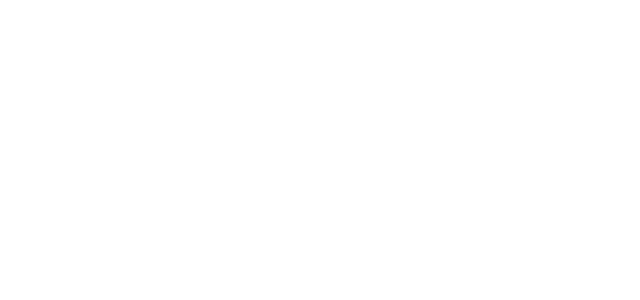
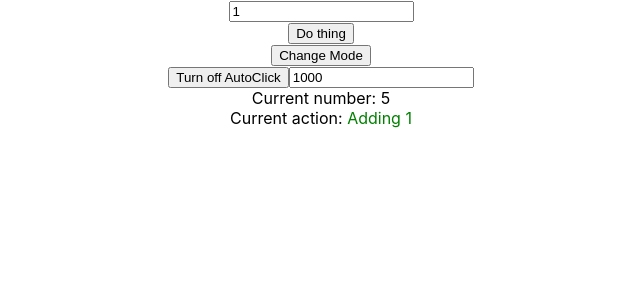
Before and after one commit to NforceCode/react-classtasks, a React (Create React App) app: page / in a window 1280 px wide. Shown: the top 300 px of the page, without its empty margins (319-959 px from the left). Built offline with nearby package versions, Linux system fonts and the light colour scheme.

Commit message:
Add basic Counter

```diff
--- a/src/App.js
+++ b/src/App.js
@@ -1,12 +1,29 @@
-import logo from './logo.svg';
 import './App.css';
+import React from 'react';
+import CounterController from './components/CounterController';
+import Counter from './components/Counter';
 
-function App() {
-  return (
-    <div className="App">
+class App extends React.Component {
+  constructor(props) {
+    super(props);
+    this.state ={
+      step : 1,
+    }
+  }
 
-    </div>
-  );
+  changeStep = (number) => {
+    this.setState({step: number})
+  }
+
+  render() {
+    const {step} = this.state;
+    return (
+      <div className='App'>
+        <CounterController step={step}  changeStep={this.changeStep}/>
+        <Counter step={step} />
+      </div>
+    );
+  }
 }
 
 export default App;
--- /dev/null
+++ b/src/components/Counter/AutoClicker/index.jsx
@@ -0,0 +1,57 @@
+import React, { Component } from 'react';
+
+class AutoClicker extends Component {
+  constructor(props) {
+    super(props);
+    this.state = {
+      isTurnedOn : false,
+      clickIntervalMs : 1000,
+    }
+    this.intervalId = null;
+  }
+
+  handleChange = ({target:{value}}) => {
+    this.setState({clickIntervalMs: value})
+  }
+
+  toggleAutoClicker = () => {
+    const {isTurnedOn} = this.state;
+    this.setState({isTurnedOn : !isTurnedOn});
+  }
+
+  startClicking = (value, interval) => {
+    const {changeValue} = this.props;
+    if(!this.intervalId){
+      this.intervalId= setInterval(()=>{changeValue(value)},interval);
+    }
+  }
+  stopClicking = () => {
+    clearInterval(this.intervalId);
+    this.intervalId = null;
+  }
+
+  componentDidMount () {
+    this.toggleAutoClicker();
+  }
+  componentDidUpdate () {
+    const {step} = this.props;
+    const {isTurnedOn, clickIntervalMs} = this.state;
+    isTurnedOn? this.startClicking(step,clickIntervalMs) : this.stopClicking();
+  }
+
+  componentWillUnmount () {
+    this.stopClicking();
+  }
+
+  render() {
+    const {isTurnedOn, clickIntervalMs} = this.state;
+    return (
+      <div>
+        <button onClick={this.toggleAutoClicker}>{isTurnedOn? `Turn off AutoClick` : `Turn on AutoClick`}</button>
+        <input type="number" value={clickIntervalMs} onChange={this.handleChange}/>
+      </div>
+    );
+  }
+}
+
+export default AutoClicker;
--- /dev/null
+++ b/src/components/Counter/Button/index.jsx
@@ -0,0 +1,19 @@
+import React, { Component } from 'react';
+
+class Button extends Component {
+  constructor(props) {
+    super(props);
+
+  }
+
+  render() {
+    const {changeValue, step, text} = this.props
+    return (
+      <div>
+        <button onClick={() =>{changeValue(step)}}>{text}</button>
+      </div>
+    );
+  }
+}
+
+export default Button;
--- /dev/null
+++ b/src/components/Counter/index.jsx
@@ -0,0 +1,54 @@
+import React, { Component } from 'react';
+import AutoClicker from './AutoClicker';
+import Button from './Button';
+
+const spanStyleIncrementing = {
+  color: 'green',
+};
+const spanStyleDecrementing = {
+  color: 'red',
+};
+
+class Counter extends Component {
+  constructor(props) {
+    super(props);
+    this.state = {
+      counter: 0,
+      isIncrementing: true,
+    };
+  }
+
+  changeValue = (number) => {
+    const { counter, isIncrementing } = this.state;
+    let newCounter;
+    isIncrementing ? (newCounter = counter + number) : (newCounter = counter - number);
+
+    this.setState({ counter: newCounter });
+  };
+
+  changeMode = () => {
+    const { isIncrementing } = this.state;
+    this.setState({ isIncrementing: !isIncrementing });
+  };
+
+  render() {
+    const { step } = this.props;
+    const { counter, isIncrementing } = this.state;
+    return (
+      <div>
+        <Button changeValue={this.changeValue} step={step} text={`Do thing`} />
+        <button onClick={this.changeMode}>Change Mode</button>
+        <AutoClicker changeValue={this.changeValue} step={step}/>
+        <div>Current number: {counter}</div>
+        <div>
+          Current action:{' '}
+          <span style={isIncrementing? spanStyleIncrementing : spanStyleDecrementing}>
+            {isIncrementing ? `Adding ${step}` : `Subtracting ${step}`}
+          </span>
+        </div>
+      </div>
+    );
+  }
+}
+
+export default Counter;
--- /dev/null
+++ b/src/components/CounterController/index.jsx
@@ -0,0 +1,26 @@
+import React, { Component } from 'react';
+
+class CounterController extends Component {
+  constructor(props) {
+    super(props);
+    this.state = {
+      step: props.step
+    }
+  }
+
+  handleChange = ({target}) => {
+    const {changeStep} = this.props;
+    changeStep(Number(target.value));
+  }
+
+  render() {
+    const {step} = this.props;
+    return (
+      <div>
+        <input type='number' placeholder='step' value={step}  onChange={this.handleChange}/>
+      </div>
+    );
+  }
+}
+
+export default CounterController;
```
